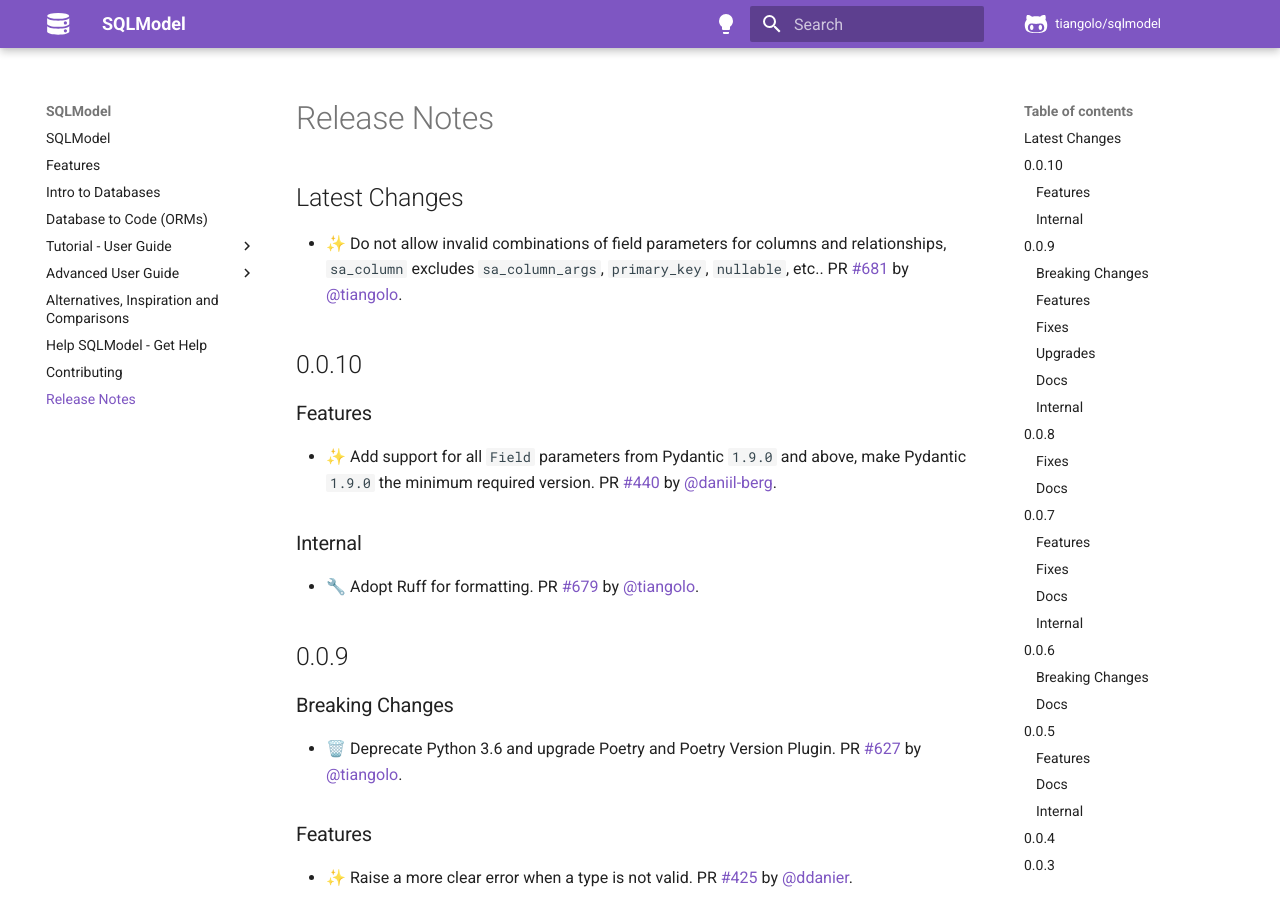
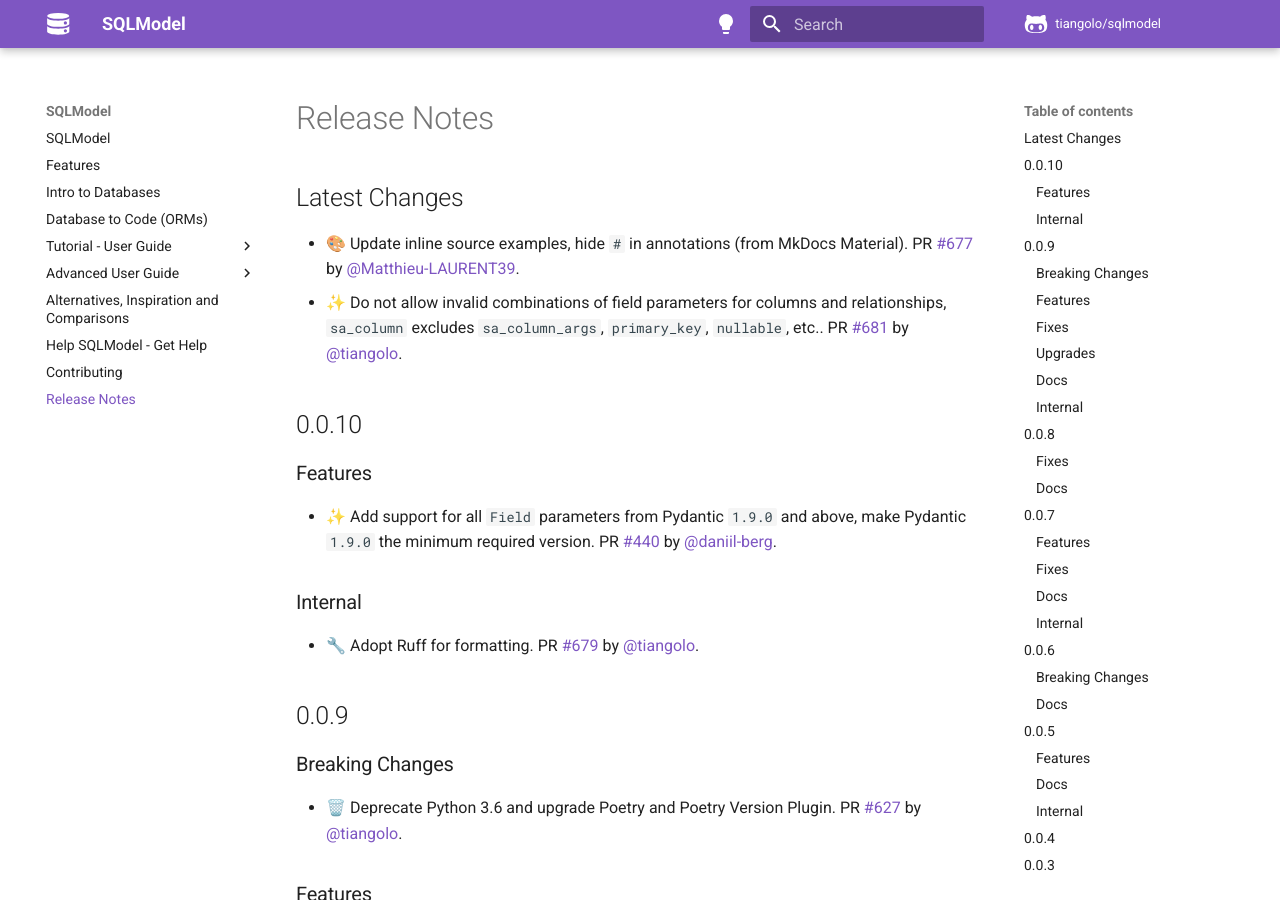
Before and after one commit to sztrakabalint/fastapi-sqlmodel, an MkDocs documentation site: the page built from docs/release-notes.md, in a window 1280 px wide and 900 px high. Built offline with MkDocs 1.6.1 and Material for MkDocs 9.7.7, drawn with Linux system fonts in a browser that asks for light colours; comment, search, counter and statistics services are not loaded.

Commit message:
📝 Update release notes

```diff
--- a/docs/release-notes.md
+++ b/docs/release-notes.md
@@ -2,6 +2,7 @@
 
 ## Latest Changes
 
+* 🎨 Update inline source examples, hide `#` in annotations (from MkDocs Material). PR [#677](https://github.com/tiangolo/sqlmodel/pull/677) by [@Matthieu-LAURENT39](https://github.com/Matthieu-LAURENT39).
 * ✨ Do not allow invalid combinations of field parameters for columns and relationships, `sa_column` excludes `sa_column_args`, `primary_key`, `nullable`, etc.. PR [#681](https://github.com/tiangolo/sqlmodel/pull/681) by [@tiangolo](https://github.com/tiangolo).
 ## 0.0.10
 
```
